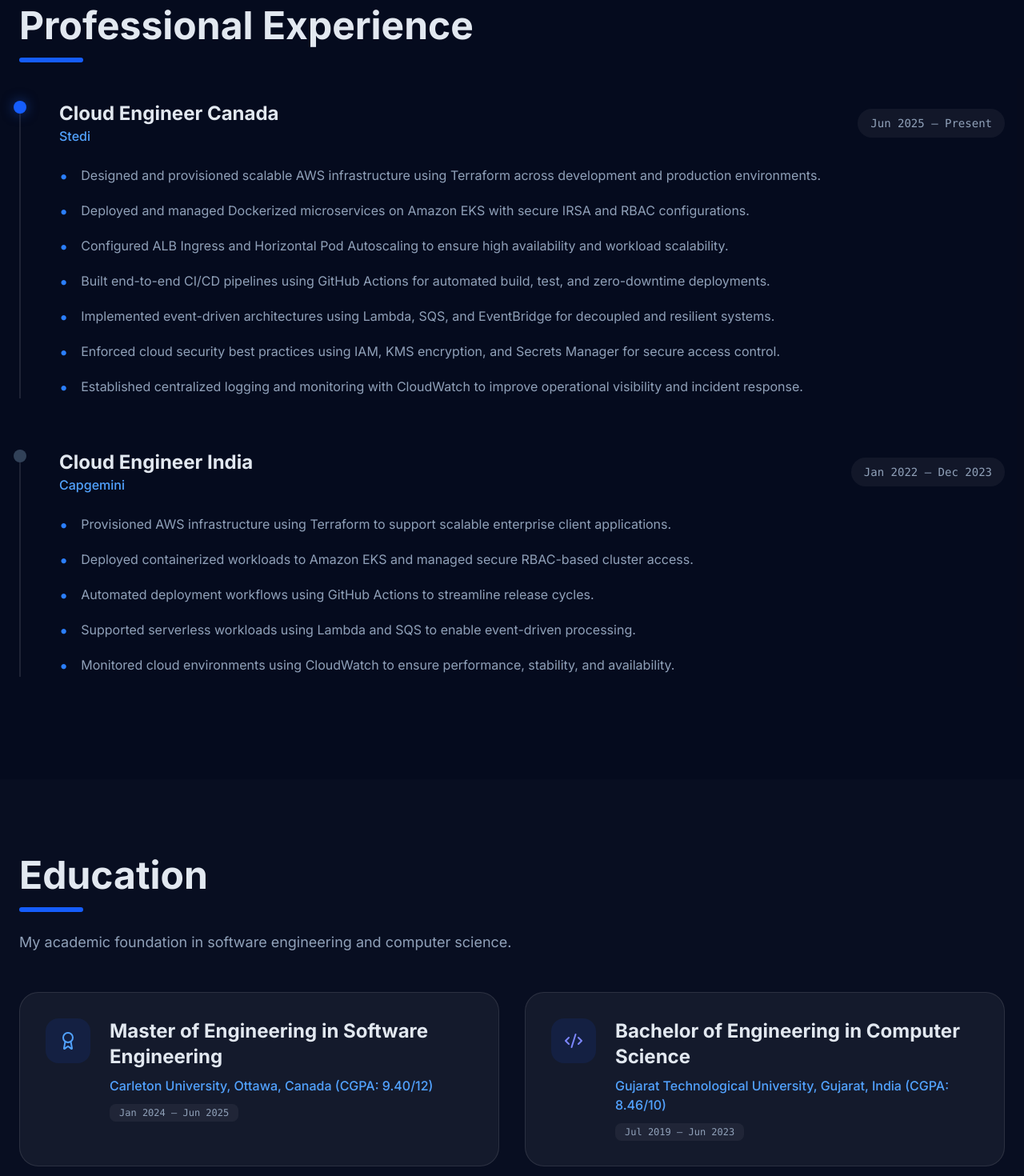
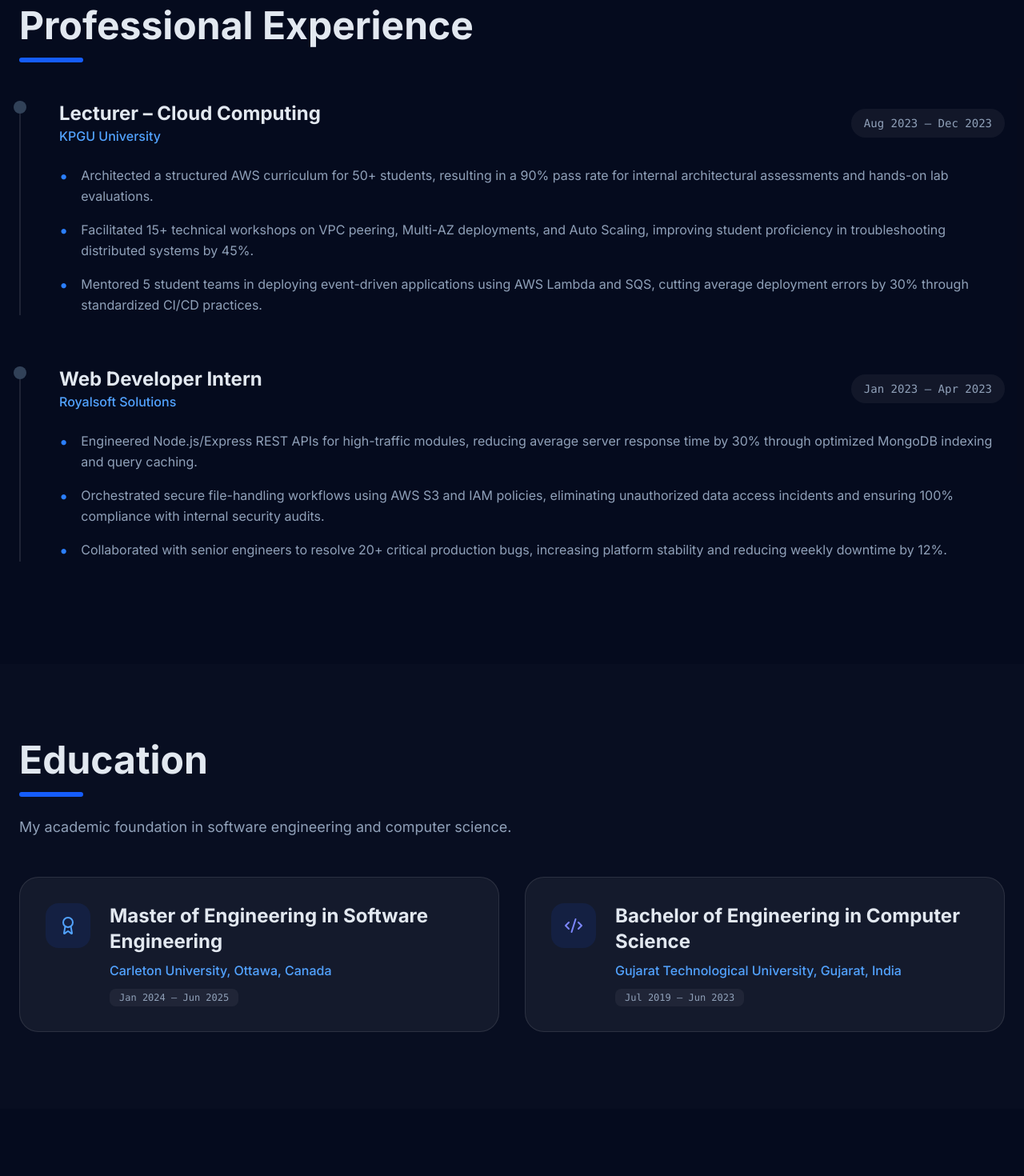
Before and after one commit to Rishi-Cs-ms/rishimajmudar.me, a React (Vite) app: page / in a window 1280 px wide. Shown: the part 920-2390 px from the top of the page at 80% size. Built offline with nearby package versions, Linux system fonts and the light colour scheme.

Commit message:
change in resume

```diff
--- a/src/App.jsx
+++ b/src/App.jsx
@@ -146,7 +146,7 @@ const Hero = () => (
           </span>
         </h1>
         <p className="text-xl text-slate-400 font-light leading-relaxed max-w-xl mb-10">
-          AWS Certified Solutions Architect with a Master of Engineering in Software Engineering and hands-on experience designing secure, scalable, and highly available cloud architectures on AWS. Skilled in Infrastructure as Code (Terraform), Amazon EKS, serverless computing, and cloud security best practices.
+          AWS Certified Solutions Architect and Cloud Engineer focused on architecting High-Availability (99.99%) cloud infrastructures. Leverages Infrastructure as Code (Terraform), Kubernetes orchestration, and CI/CD automation to reduce operational overhead by 40%. Implements automated cost-optimization via Horizontal Pod Autoscaling (HPA) and serverless architectures to improve performance and reliability.
         </p>
         <div className="flex flex-col sm:flex-row items-center gap-4 justify-center md:justify-start">
           <a href="#projects" className="px-8 py-4 bg-white text-slate-950 rounded-2xl font-bold hover:scale-105 transition-all flex items-center gap-2 group">
@@ -183,13 +183,13 @@ const Education = () => {
   const education = [
     {
       degree: "Master of Engineering in Software Engineering",
-      institution: "Carleton University, Ottawa, Canada (CGPA: 9.40/12)",
+      institution: "Carleton University, Ottawa, Canada",
       period: "Jan 2024 – Jun 2025",
       icon: <Award className="text-blue-400" />
     },
     {
       degree: "Bachelor of Engineering in Computer Science",
-      institution: "Gujarat Technological University, Gujarat, India (CGPA: 8.46/10)",
+      institution: "Gujarat Technological University, Gujarat, India",
       period: "Jul 2019 – Jun 2023",
       icon: <Code2 className="text-indigo-400" />
     }
@@ -248,8 +248,8 @@ const Certifications = () => {
       color: "from-blue-500/20 to-transparent"
     },
     {
-      title: "Terraform – Infrastructure as Code",
-      issuer: "KodeKloud",
+      title: "Terraform Associate",
+      issuer: "HashiCorp",
       link: "https://learn.kodekloud.com/user/certificate/28a0abd1-bf25-497a-b69f-9b65ced43105",
       icon: <Terminal className="text-purple-400" />,
       color: "from-purple-500/20 to-transparent"
@@ -299,24 +299,24 @@ const Certifications = () => {
 const Skills = () => {
   const categories = [
     {
-      title: 'AWS Core & Architecture',
+      title: 'Cloud & Security',
       icon: <Cloud />,
-      skills: ['EC2', 'VPC', 'IAM', 'S3', 'RDS', 'Route53', 'CloudFront', 'WAF', 'EKS', 'ALB', 'Auto Scaling', 'Multi-AZ High Availability', 'Three-tier', 'Microservices', 'Event-driven']
+      skills: ['EC2', 'VPC', 'S3', 'RDS', 'Lambda', 'API Gateway', 'CloudFront', 'WAF', 'EKS', 'IAM', 'KMS', 'Cognito']
     },
     {
       title: 'Infrastructure & Containers',
       icon: <Server />,
-      skills: ['Terraform (Modular)', 'Remote State (S3 + DynamoDB)', 'Docker', 'Amazon EKS', 'HPA', 'RBAC', 'ALB Ingress', 'ECR', 'StatefulSets', 'IRSA']
+      skills: ['Terraform (Modules, State Management)', 'Docker', 'Kubernetes', 'Helm', 'HPA', 'RBAC']
     },
     {
-      title: 'Serverless, AI & Security',
-      icon: <Zap />,
-      skills: ['Lambda', 'API Gateway', 'SQS', 'SNS', 'AWS Textract', 'Amazon Bedrock', 'Cognito/JWT', 'Secrets Manager', 'WAF Managed Rules', 'OAC', 'CloudWatch']
+      title: 'CI/CD & Automation',
+      icon: <Terminal />,
+      skills: ['GitHub Actions', 'Bash Scripting', 'Python (Boto3)', 'Node.js', 'RESTful API Design']
     },
     {
-      title: 'CI/CD & Development',
-      icon: <Terminal />,
-      skills: ['GitHub Actions', 'OIDC', 'Bash', 'Linux', 'Git', 'Python', 'Node.js', 'REST APIs']
+      title: 'Monitoring & Tools',
+      icon: <Zap />,
+      skills: ['CloudWatch', 'Prometheus (basic)', 'Git', 'Agile/Scrum', 'JIRA', 'Linux Administration']
     },
   ];
 
@@ -361,17 +361,17 @@ const Projects = () => {
     {
       title: "AI Document Parser",
       subtitle: "Serverless, Bedrock, Textract",
-      tech: "Lambda · S3 triggers · DynamoDB (GSI) · SQS · API Gateway · Textract · Bedrock · Cognito (OAuth 2.0 PKCE)",
-      desc: "Architected fully serverless event-driven system using Lambda, S3, and SQS, reducing infrastructure costs by 40%. Automated document processing using AWS Textract and Bedrock, reducing manual data extraction time by 75%. Implemented OAuth 2.0 PKCE with Cognito and JWT authorization.",
+      tech: "Serverless · Bedrock · Textract",
+      desc: "Designed a serverless, event-driven architecture that processed 1,000+ documents with zero idle compute costs, reducing total infrastructure spend by 40%. Integrated Amazon Bedrock and Textract to automate OCR and data synthesis, improving document processing speed by 60% compared to manual workflows. Optimized DynamoDB performance using Global Secondary Indexes (GSI), achieving sub-10ms query latency for large-scale metadata retrieval.",
       icon: <Server className="text-emerald-400" />,
       github: "https://github.com/Rishi-Cs-ms/ai-doc-parser",
       live: "https://ai-doc-parser.rishimajmudar.me/"
     },
     {
-      title: "Production-Grade Three-Tier AWS Architecture",
+      title: "AWS Three-Tier Architecture",
       subtitle: "Terraform, OIDC, Multi-AZ",
-      tech: "Terraform · Multi-AZ VPC · NAT Gateway · ALB · RDS · GitHub Actions · OIDC · Secrets Manager",
-      desc: "Provisioned highly available multi-AZ infrastructure using modular Terraform, reducing setup time from hours to minutes. Implemented CI/CD using GitHub Actions with OIDC for keyless authentication and integrated AWS Secrets Manager for dynamic credential rotation.",
+      tech: "Terraform · OIDC · Multi-AZ",
+      desc: "Provisioned a production-ready VPC using Terraform Modules, reducing manual configuration time by 70% and ensuring 100% environment consistency across Dev/Prod. Hardened security posture by implementing GitHub Actions with OIDC, removing long-lived credentials and decreasing potential attack surfaces by 80%. Deployed CloudFront and ALB to serve global traffic, realizing a 30% reduction in latency and ensuring seamless failover during simulated regional outages.",
       icon: <Zap className="text-amber-400" />,
       github: "https://github.com/Rishi-Cs-ms/aws-three-tier-architecture",
     },
@@ -385,10 +385,10 @@ const Projects = () => {
       live: "https://portfolio.rishimajmudar.me/"
     },
     {
-      title: "Microservices Platform – Amazon EKS",
-      subtitle: "EKS, Docker, HPA, StatefulSets",
-      tech: "Amazon EKS · Managed Node Groups · ECR · HPA · MongoDB StatefulSets · ALB Ingress · IRSA",
-      desc: "Deployed containerized microservices to Amazon EKS achieving 99.9% application availability under load. Configured ALB Ingress with path-based routing and HPA, improving traffic handling efficiency by 25%. Enforced RBAC and IRSA policies for least-privilege control.",
+      title: "Microservices on Amazon EKS",
+      subtitle: "Kubernetes, Helm, HPA",
+      tech: "Kubernetes · Helm · HPA",
+      desc: "Orchestrated containerized microservices on Amazon EKS, maintaining 99.9% uptime through automated self-healing and Horizontal Pod Autoscaling (HPA). Implemented RBAC and IAM Roles for Service Accounts (IRSA), enforcing the Principle of Least Privilege and reducing internal security risks. Managed stateful workloads using MongoDB StatefulSets, ensuring data persistence and zero-loss scaling during high-traffic bursts.",
       icon: <MapPin className="text-rose-400" />,
       github: "https://github.com/Rishi-Cs-ms/microservice-architecture-aws-eks"
     }
@@ -447,30 +447,24 @@ const Projects = () => {
 const Experience = () => {
   const experiences = [
     {
-      title: "Cloud Engineer Canada",
-      company: "Stedi",
-      period: "Jun 2025 – Present",
+      title: "Lecturer – Cloud Computing",
+      company: "KPGU University",
+      period: "Aug 2023 – Dec 2023",
       points: [
-        "Designed and provisioned scalable AWS infrastructure using Terraform across development and production environments.",
-        "Deployed and managed Dockerized microservices on Amazon EKS with secure IRSA and RBAC configurations.",
-        "Configured ALB Ingress and Horizontal Pod Autoscaling to ensure high availability and workload scalability.",
-        "Built end-to-end CI/CD pipelines using GitHub Actions for automated build, test, and zero-downtime deployments.",
-        "Implemented event-driven architectures using Lambda, SQS, and EventBridge for decoupled and resilient systems.",
-        "Enforced cloud security best practices using IAM, KMS encryption, and Secrets Manager for secure access control.",
-        "Established centralized logging and monitoring with CloudWatch to improve operational visibility and incident response."
+        "Architected a structured AWS curriculum for 50+ students, resulting in a 90% pass rate for internal architectural assessments and hands-on lab evaluations.",
+        "Facilitated 15+ technical workshops on VPC peering, Multi-AZ deployments, and Auto Scaling, improving student proficiency in troubleshooting distributed systems by 45%.",
+        "Mentored 5 student teams in deploying event-driven applications using AWS Lambda and SQS, cutting average deployment errors by 30% through standardized CI/CD practices."
       ],
-      current: true
+      current: false
     },
     {
-      title: "Cloud Engineer India",
-      company: "Capgemini",
-      period: "Jan 2022 – Dec 2023",
+      title: "Web Developer Intern",
+      company: "Royalsoft Solutions",
+      period: "Jan 2023 – Apr 2023",
       points: [
-        "Provisioned AWS infrastructure using Terraform to support scalable enterprise client applications.",
-        "Deployed containerized workloads to Amazon EKS and managed secure RBAC-based cluster access.",
-        "Automated deployment workflows using GitHub Actions to streamline release cycles.",
-        "Supported serverless workloads using Lambda and SQS to enable event-driven processing.",
-        "Monitored cloud environments using CloudWatch to ensure performance, stability, and availability."
+        "Engineered Node.js/Express REST APIs for high-traffic modules, reducing average server response time by 30% through optimized MongoDB indexing and query caching.",
+        "Orchestrated secure file-handling workflows using AWS S3 and IAM policies, eliminating unauthorized data access incidents and ensuring 100% compliance with internal security audits.",
+        "Collaborated with senior engineers to resolve 20+ critical production bugs, increasing platform stability and reducing weekly downtime by 12%."
       ],
       current: false
     }
@@ -526,7 +520,7 @@ const Contact = () => {
                 </div>
                 <div>
                   <p className="text-xs font-bold text-slate-500 uppercase tracking-widest mb-1">Email</p>
-                  <p className="text-xl font-medium">rishimajmudar@gmail.com</p>
+                  <p className="text-xl font-medium">rishimajmudar96@gmail.com</p>
                 </div>
               </div>
 
@@ -588,7 +582,7 @@ const App = () => {
             {[
               { Icon: Github, href: 'https://github.com/Rishi-Cs-ms' },
               { Icon: Linkedin, href: 'https://www.linkedin.com/in/rishimajmudar/' },
-              { Icon: Mail, href: 'mailto:rishimajmudar@gmail.com' }
+              { Icon: Mail, href: 'mailto:rishimajmudar96@gmail.com' }
             ].map(({ Icon, href }, i) => (
               <motion.a
                 key={i}
```
Also changed, not shown: 1 other file (tests, documents, lock files or other folders).
